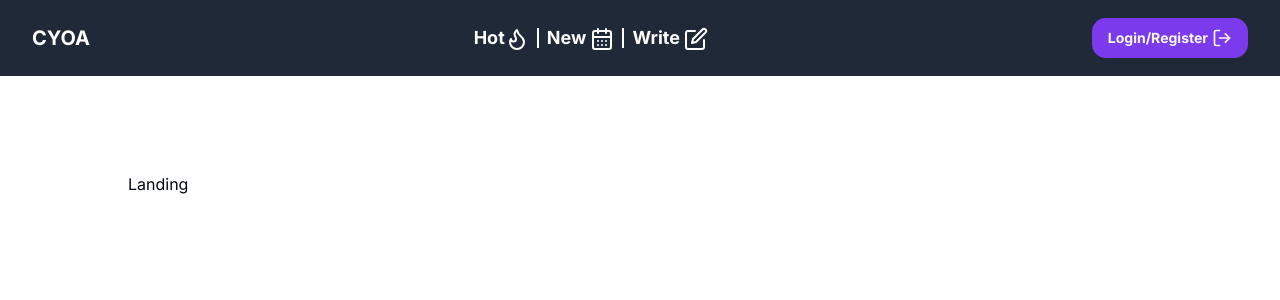
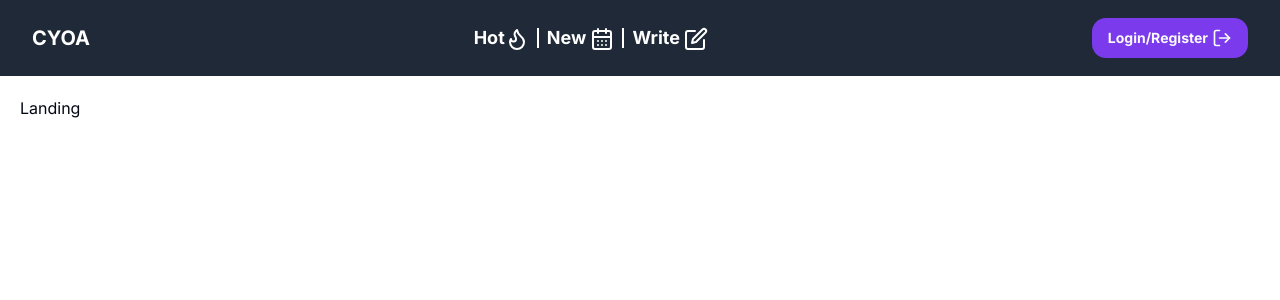
Before and after one commit to david0178418/interactive-fiction, a Next.js app: page / in a window 1280 px wide. Shown: the top 300 px of the page. Built offline with nearby package versions, Linux system fonts and the light colour scheme; no server answers; the database is empty.

Commit message:
Move padding

```diff
--- a/src/app/layout.tsx
+++ b/src/app/layout.tsx
@@ -61,7 +61,7 @@ async function RootLayout(props: Props) {
 					</div>
 				</nav>
 			</header>
-			<main className="container">
+			<main className="container p-5">
 				{children}
 			</main>
 			<Toaster />
--- a/src/app/page.tsx
+++ b/src/app/page.tsx
@@ -4,7 +4,7 @@ export default
 async function HomePage() {
 	const session = await getServerSession();
 	return (
-		<div className="min-h-screen items-center justify-between p-24">
+		<div className="min-h-screen items-center justify-between">
 			<p>
 				Landing
 			</p>
```
